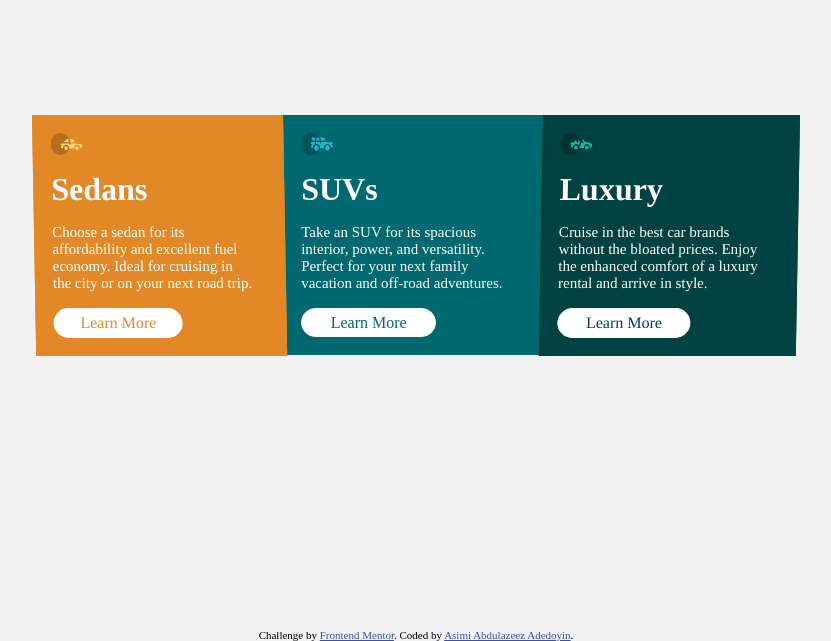
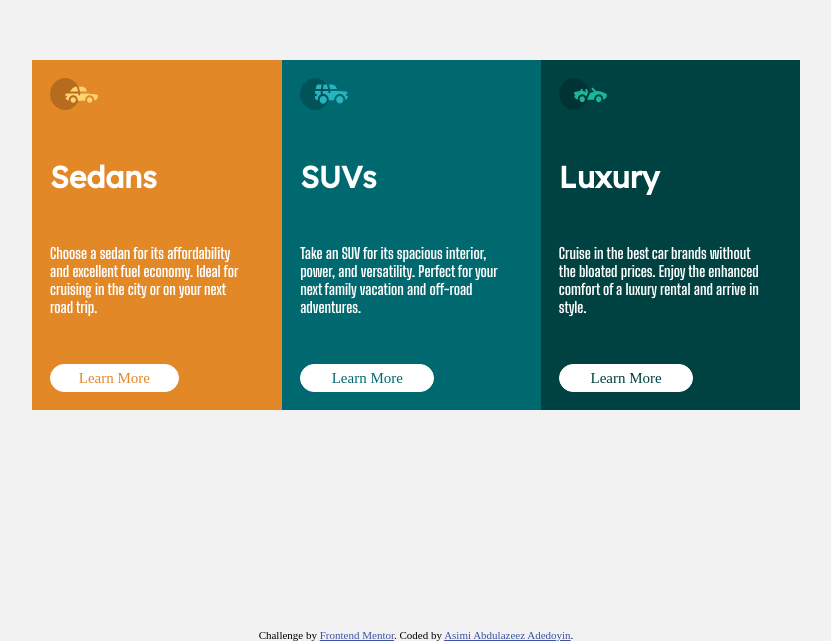
Before and after one commit to Iamdodo22/3-column-card, a plain HTML site: page index.html in a window 1280 px wide. Shown: the part 159-800 px from the top of the page, without its empty margins (224-1055 px from the left). Drawn offline with Linux system fonts and the light colour scheme.

Commit message:
new changes

```diff
--- a/index.html
+++ b/index.html
@@ -6,7 +6,9 @@
   <meta name="viewport" content="width=device-width, initial-scale=1.0"> <!-- displays site properly based on user's device -->
 
   <link rel="icon" type="image/png" sizes="32x32" href="./images/favicon-32x32.png">
-
+  <link rel="preconnect" href="https://fonts.googleapis.com">
+<link rel="preconnect" href="https://fonts.gstatic.com" crossorigin>
+<link href="https://fonts.googleapis.com/css2?family=Big+Shoulders+Display:wght@700&family=Lexend+Deca&display=swap" rel="stylesheet">
   <title>Frontend Mentor | 3-column preview card component</title>
 
   <!-- Feel free to remove these styles or customise in your own stylesheet 👍 -->
--- a/style.css
+++ b/style.css
@@ -12,6 +12,12 @@ body{
     height: 100vh;
     overflow: hidden;
     background-color: hsl(0, 0%, 95%);
+    font-size: 15px;
+}
+@media (max-width:375px) {
+    body{
+       font-size: 12px;
+    }
 }
 main{
     margin: auto 20%;
@@ -20,23 +26,32 @@ main{
     justify-content: center;
     align-items: center;
 }
+@media (max-width:375px) {
+    main{
+        flex-direction: column;
+        gap: 0;
+    }
+}
 .items{
     border:2px solid;
     padding: 1rem 2rem 1rem 1rem;
     display: flex;
     flex-direction: column;
-    gap: 1rem;
+    gap: 3rem;
     color: white;
 }
+@media (max-width:375px) {
+    .items{
+        gap:.5rem ;
+    }
+}
 img{
-    width: 2rem;
-    height: 1.4rem;
+    width: 3rem;
+    height: 2rem;
 }
 .first---container{
     background-color: hsl(31, 77%, 52%);
     border-color: hsl(31, 77%, 52%);
-    transform: skew(1deg);
-    transform-origin: left top;
 }
 .second---container{
     background-color: hsl(184, 100%, 22%);
@@ -45,11 +60,17 @@ img{
 .third---container{
     background-color: hsl(179, 100%, 13%);
     border-color: hsl(179, 100%, 13%);
-    transform: skew(-1deg);
-    transform-origin: right top;
 }
 .items p{
-    Font-size: 15px;
+    font-family: 'Big Shoulders Display', cursive;
+}
+@media (max-width:375px) {
+    .items p{
+        font-size: 10px;
+    }
+}
+h1{
+    font-family: 'Lexend Deca', sans-serif;
 }
 .button{
     text-decoration: none;
```
